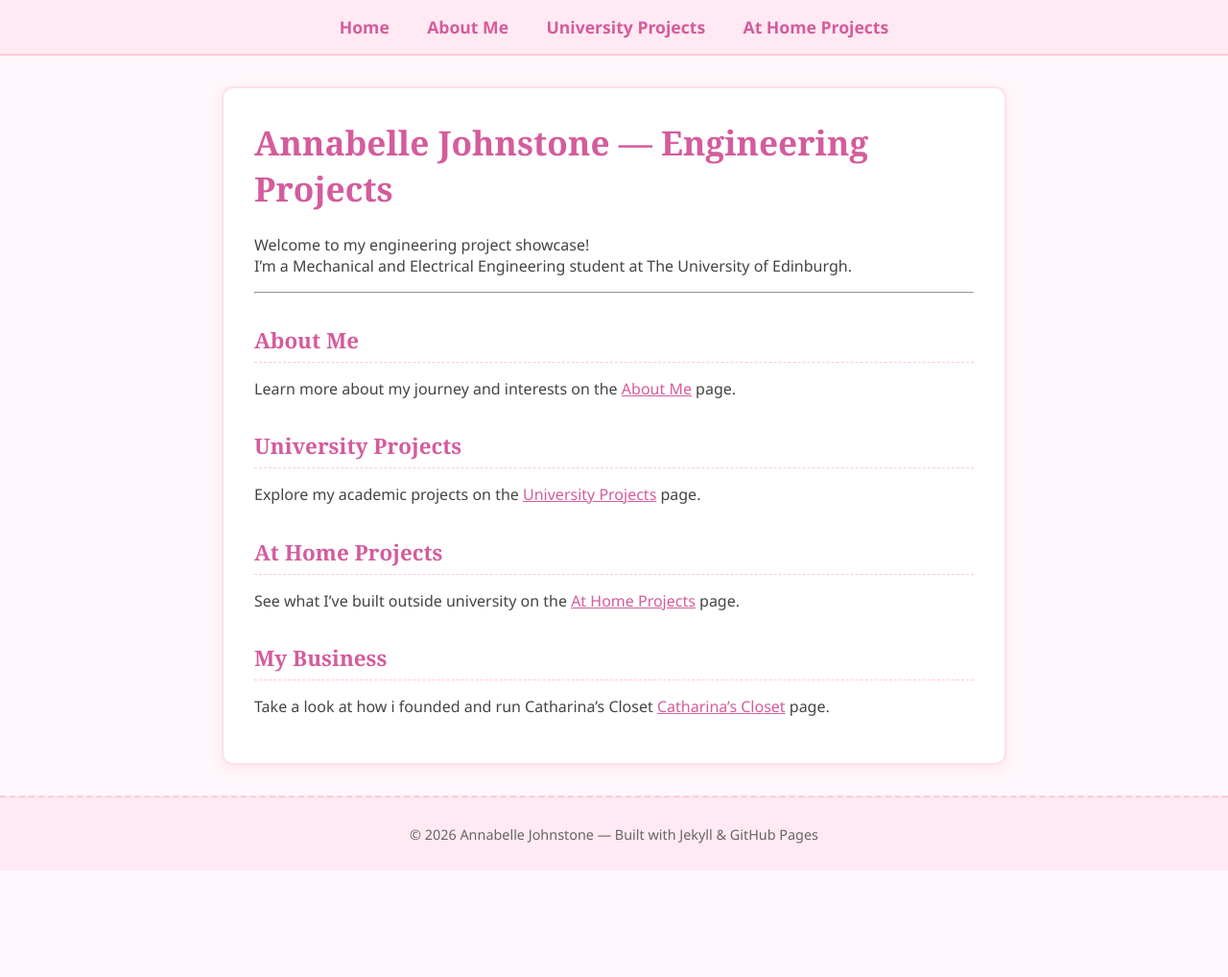
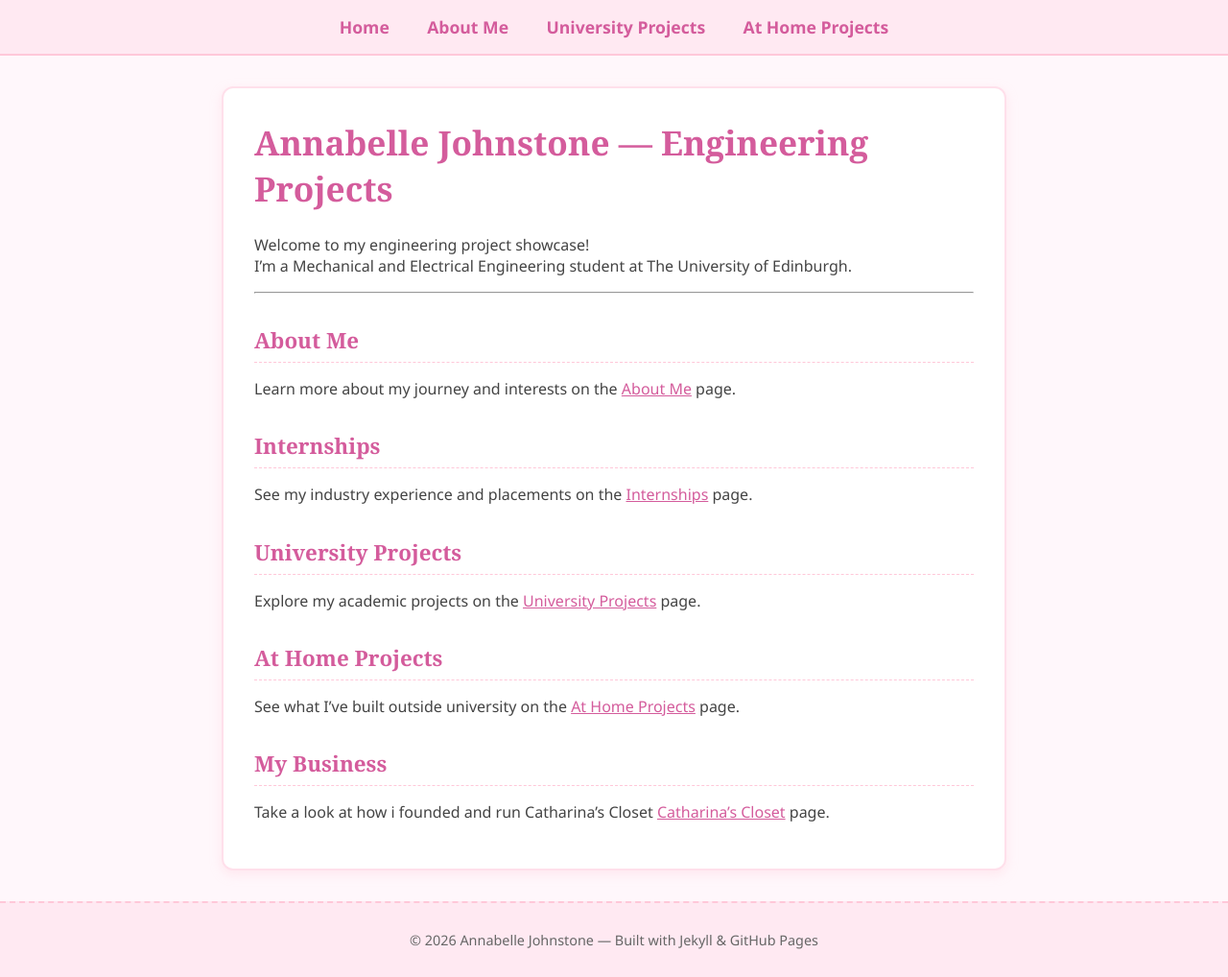
Before and after one commit to AnnabelleJohnstone/AJengineering-projects, a Jekyll site: the page built from index.md, in a window 1280 px wide. Shown: the whole page at 96% size. Built offline with Jekyll 4.4.1, drawn with Linux system fonts in a browser that asks for light colours; before the commit the page ends 907 px from its top, so only the background shows below that.

Commit message:
Add Internships section to index.md
Added a new section for internships to highlight industry experience.

```diff
--- a/index.md
+++ b/index.md
@@ -13,6 +13,9 @@ I'm a Mechanical and Electrical Engineering student at The University of Edinbur
 ## About Me
 Learn more about my journey and interests on the [ About Me]({{ '/about/' | relative_url }}) page.
 
+## Internships
+See my industry experience and placements on the [ Internships]({{ '/internships/' | relative_url }}) page.
+
 ## University Projects
 Explore my academic projects on the [ University Projects]({{ '/university-projects/' | relative_url }}) page.
 
```
